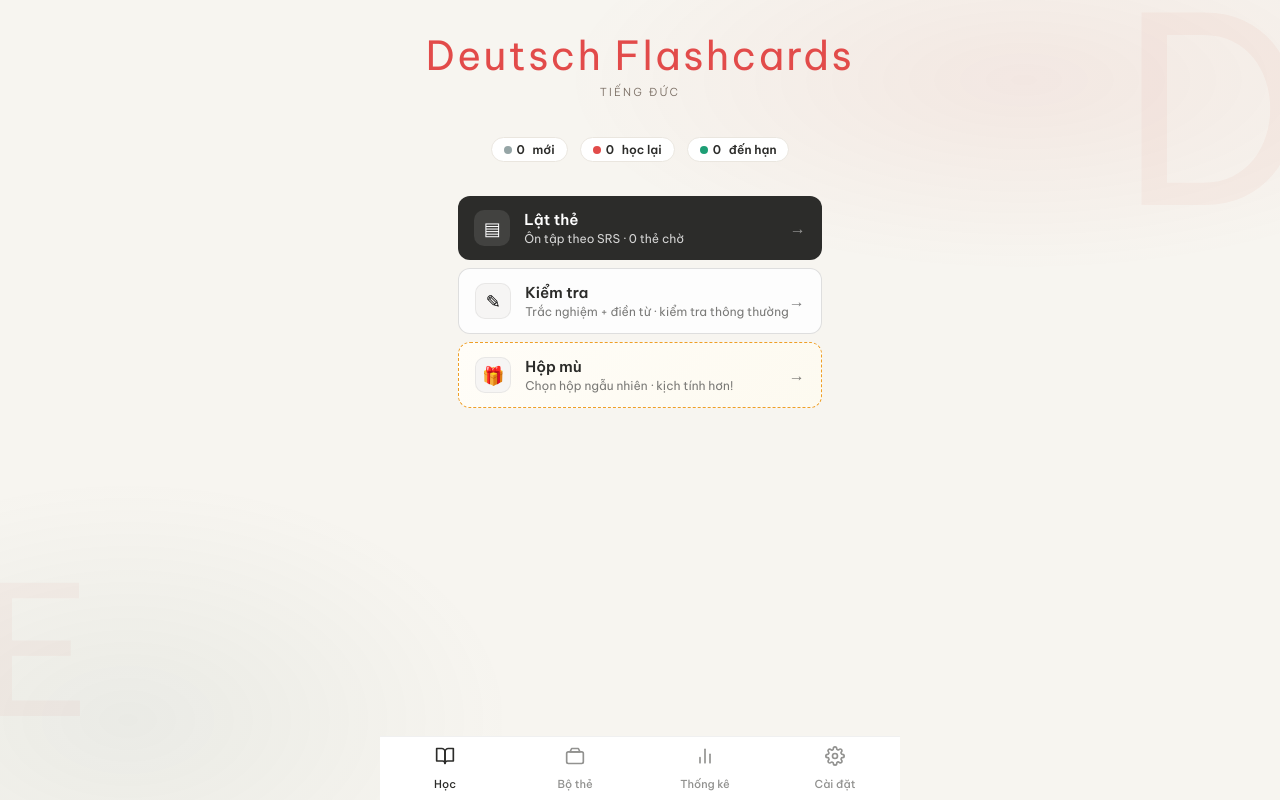
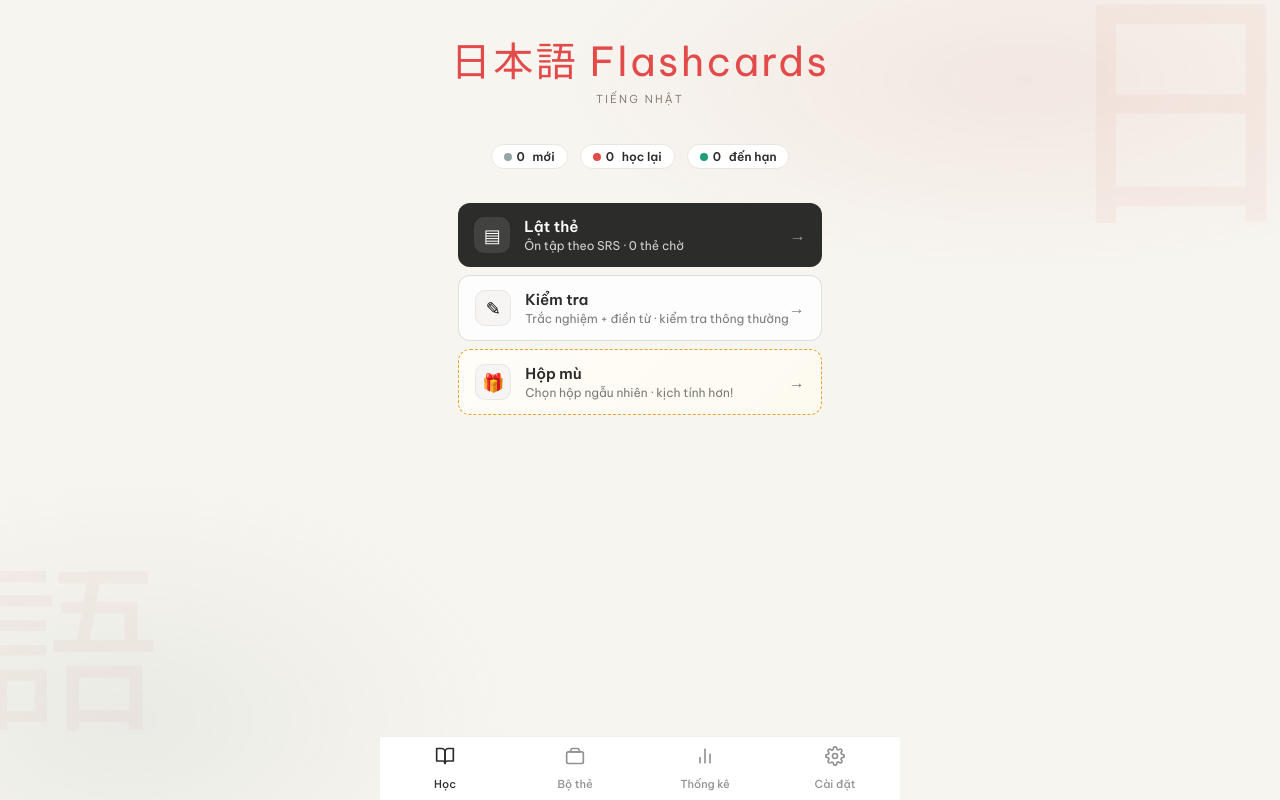
Before and after one commit to nguyenduckhiem1002-dot/Learn-JP, a Next.js app: page / in a window 1280 px wide. Built offline with nearby package versions, Linux system fonts and the light colour scheme; no server answers; the database is empty.

Commit message:
refactor: restore Japanese dashboard identity

```diff
--- a/src/app/page.tsx
+++ b/src/app/page.tsx
@@ -26,7 +26,7 @@ export default function Home() {
 
     const handleExit = () => {
         setIsStudying(false);
-        setStatsVersion((v) => v + 1);
+        setStatsVersion((version) => version + 1);
     };
 
     if (fc.isLoading) {
@@ -72,22 +72,21 @@ export default function Home() {
         );
     }
 
-    const modalOpen = isAddOpen || viewIdx !== null;
     const viewCard = viewIdx !== null ? fc.cards[viewIdx] : null;
 
     return (
         <>
             <div className="deco-mark" style={{ fontSize: '260px', top: '-20px', right: '-30px' }}>
-                D
+                日
             </div>
             <div className="deco-mark" style={{ fontSize: '180px', bottom: '60px', left: '-20px' }}>
-                E
+                語
             </div>
 
             <div className="dashboard-view" style={{ paddingBottom: 70 }}>
                 <header>
-                    <div className="jp-title">Deutsch Flashcards</div>
-                    <div className="sub">Tiếng Đức</div>
+                    <div className="jp-title">日本語 Flashcards</div>
+                    <div className="sub">Tiếng Nhật</div>
                 </header>
 
                 {activeTab === 'study' && (
@@ -157,7 +156,7 @@ export default function Home() {
                         filteredMap={fc.filteredMap}
                         filterType={fc.filterType}
                         onChangeFilter={fc.changeFilter}
-                        onOpenCard={(idx) => setViewIdx(idx)}
+                        onOpenCard={(index) => setViewIdx(index)}
                         onOpenAdd={() => setIsAddOpen(true)}
                         onDeleteCards={fc.deleteCards}
                     />
@@ -191,8 +190,6 @@ export default function Home() {
                     }}
                 />
             )}
-
-            {modalOpen && <span hidden />}
         </>
     );
 }
```
